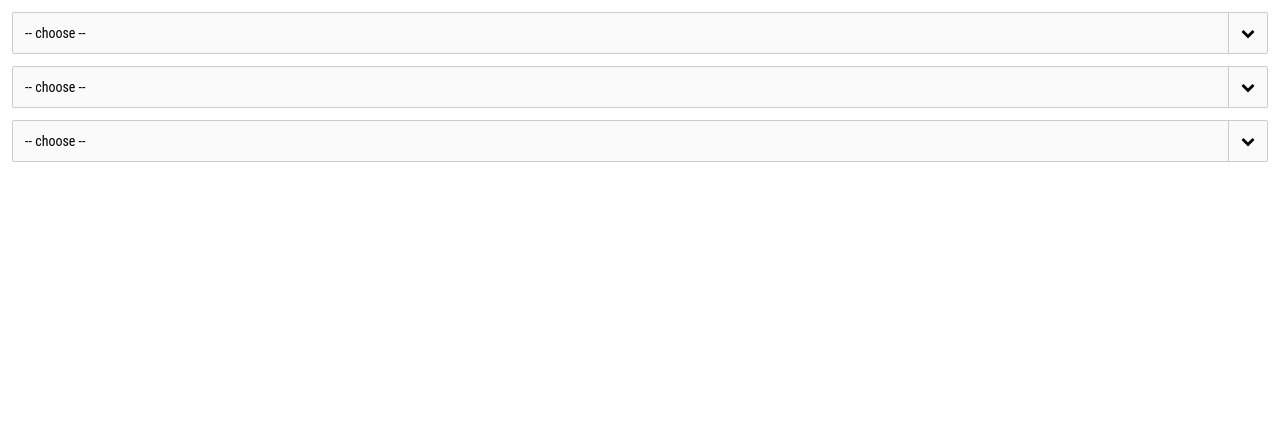
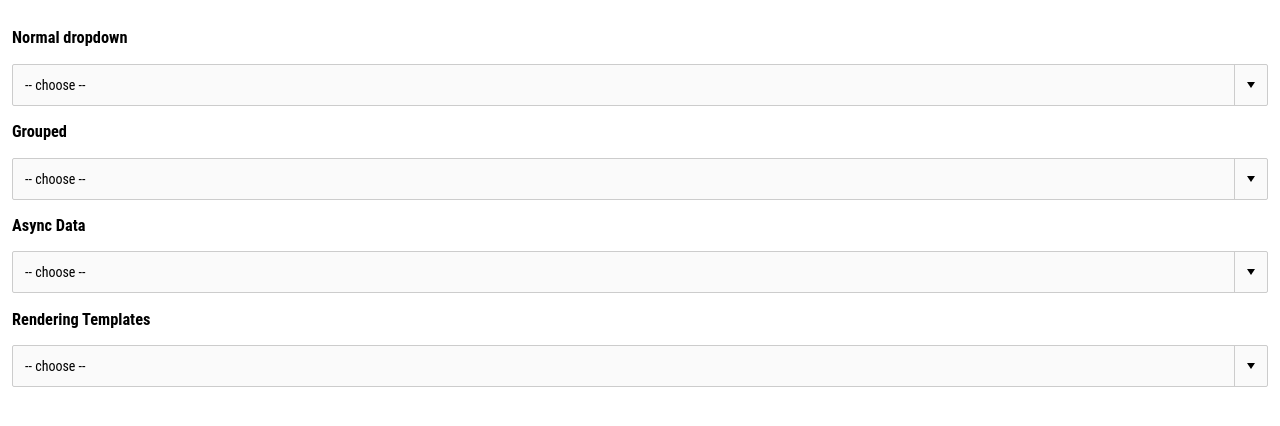
Before and after one commit to Phyrra/angular-ui-elements, an Angular app: page / in a window 1280 px wide. Shown: the top 426 px of the page. Built offline with nearby package versions, Linux system fonts and the light colour scheme.

Commit message:
improved templating, adapted readme

```diff
--- a/package.json
+++ b/package.json
@@ -3,12 +3,9 @@
 	"version": "0.0.0",
 	"license": "MIT",
 	"scripts": {
-		"ng": "ng",
 		"start": "ng serve",
 		"build": "ng build",
-		"test": "ng test",
-		"lint": "ng lint",
-		"e2e": "ng e2e"
+		"lint": "ng lint --type-check"
 	},
 	"private": true,
 	"dependencies": {
@@ -22,7 +19,6 @@
 		"@angular/platform-browser-dynamic": "^4.0.0",
 		"@angular/router": "^4.0.0",
 		"core-js": "^2.4.1",
-		"font-awesome": "^4.7.0",
 		"lodash": "^4.17.4",
 		"rxjs": "^5.1.0",
 		"zone.js": "^0.8.4"
--- a/src/app/bootstrap/components/app/masa-app.component.html
+++ b/src/app/bootstrap/components/app/masa-app.component.html
@@ -1,17 +1,43 @@
-<masa-dropdown [data]="someData" (onChange)="onValueSelected($event)" [search]="['name']" [noSearch]="0" placeholder="-- choose --">
-	<ng-template let-item="item">
-		{{ item.name }} ({{ item.id }}) - {{ item.idx }}
-	</ng-template>
-</masa-dropdown>
+<h3>Normal dropdown</h3>
 
-<masa-dropdown [data]="someGroupedData" (onChange)="onValueSelected($event)" [search]="['name']" [noSearch]="0" placeholder="-- choose --">
-	<ng-template let-item="item">
+<masa-dropdown [data]="someData" (onChange)="onValueSelected($event)" [search]="['name']" placeholder="-- choose --">
+	<ng-template #option let-item="item">
 		{{ item.name }} ({{ item.id }})
 	</ng-template>
 </masa-dropdown>
 
-<masa-dropdown [data]="someAsyncData" (onChange)="onValueSelected($event)" [search]="['name']" [noSearch]="0" placeholder="-- choose --">
-	<ng-template let-item="item">
+<h3>Grouped</h3>
+
+<masa-dropdown [data]="someGroupedData" (onChange)="onValueSelected($event)" [search]="['name']" placeholder="-- choose --">
+	<ng-template #option let-item="item">
 		{{ item.name }} ({{ item.id }})
 	</ng-template>
 </masa-dropdown>
+
+<h3>Async Data</h3>
+
+<masa-dropdown [data]="someAsyncData" (onChange)="onValueSelected($event)" [search]="['name']" placeholder="-- choose --">
+	<ng-template #option let-item="item">
+		{{ item.name }} ({{ item.id }})
+	</ng-template>
+</masa-dropdown>
+
+<h3>Rendering Templates</h3>
+
+<masa-dropdown [data]="someComplexData" placeholder="-- choose --">
+	<ng-template #display let-account="item">
+		<div class="account-description">
+			{{ account.accountName }}, {{ account.accountOwner }}
+		</div>
+		<div class="account-info">
+			<div>{{ account.accountNumber }}</div>
+			<div>{{ account.saldo | number }} CHF</div>
+		</div>
+	</ng-template>
+
+	<ng-template #option let-item="item">
+		<div class="number">{{ item.accountNumber }}</div>
+		<div class="name">{{ item.accountName }}</div>
+		<div class="saldo">{{ item.saldo | number }} CHF</div>
+	</ng-template>
+</masa-dropdown>
--- a/src/app/bootstrap/components/app/masa-app.component.scss
+++ b/src/app/bootstrap/components/app/masa-app.component.scss
@@ -11,4 +11,40 @@
 			margin-top: $default-margin;
 		}
 	}
+
+	masa-dropdown /deep/ {
+		.dropdown-display {
+			.account-description {
+				font-weight: bold;
+				font-size: 1.125rem;
+			}
+
+			.account-info {
+				display: flex;
+				justify-content: space-between;
+			}
+		}
+
+		.dropdown-option {
+			display: flex;
+
+			.number {
+				flex-basis: 0;
+				flex-grow: 1;
+			}
+
+			.name {
+				flex-basis: 0;
+				flex-grow: 2;
+				font-weight: bold;
+			}
+
+			.saldo {
+				flex-basis: 0;
+				flex-grow: 1;
+
+				text-align: right;
+			}
+		}
+	}
 }
--- a/src/app/bootstrap/components/app/masa-app.component.ts
+++ b/src/app/bootstrap/components/app/masa-app.component.ts
@@ -37,6 +37,34 @@ export class MasaAppComponent implements OnInit {
 		}]
 	}];
 
+	someComplexData: any[] = [{
+		title: 'Hans Muster',
+		items: [{
+			accountOwner: 'Hans Muster',
+			accountNumber: '520.184.004',
+			accountName: 'Erbschaft',
+			saldo: -215.66
+		}, {
+			accountOwner: 'Hans Muster',
+			accountNumber: '520.184.300',
+			accountName: 'Familie',
+			saldo: 13023
+		}]
+	}, {
+		title: 'Eva Loveless',
+		items: [{
+			accountOwner: 'Eva Loveless',
+			accountNumber: '123.456.001',
+			accountName: 'Hauptkonto',
+			saldo: 123235
+		}, {
+			accountOwner: 'Eva Loveless',
+			accountNumber: '123.456.002',
+			accountName: 'Zweitkonto',
+			saldo: 0
+		}]
+	}];
+
 	someAsyncData: any[];
 
 	ngOnInit(): void {
@@ -55,7 +83,7 @@ export class MasaAppComponent implements OnInit {
 		.subscribe(data => this.someAsyncData = data);
 	}
 
-	onValueSelected(item): void {
+	onValueSelected(item: any): void {
 		console.log(item);
 	}
 }
--- a/src/app/ui-elements/components/dropdown/masa-dropdown.component.html
+++ b/src/app/ui-elements/components/dropdown/masa-dropdown.component.html
@@ -2,7 +2,7 @@
 	<div class="dropdown-toggle" (click)="onToggle($event)">
 		<div class="dropdown-display">
 			<ng-container *ngIf="selectedItem">
-				<ng-template [ngOutletContext]="{ item: selectedItem }" [ngTemplateOutlet]="option"></ng-template>
+				<ng-template [ngOutletContext]="{ item: selectedItem }" [ngTemplateOutlet]="display || option"></ng-template>
 			</ng-container>
 
 			<ng-container *ngIf="!selectedItem">
@@ -11,7 +11,7 @@
 		</div>
 
 		<div class="dropdown-arrow">
-			<i class="fa fa-chevron-down"></i>
+			<div class="arrow-down"></div>
 		</div>
 	</div>
 
--- a/src/app/ui-elements/components/dropdown/masa-dropdown.component.scss
+++ b/src/app/ui-elements/components/dropdown/masa-dropdown.component.scss
@@ -42,6 +42,20 @@
 				border-left: $element-border;
 
 				padding: $default-padding;
+
+				display: flex;
+				align-items: center;
+				justify-content: center;
+
+				.arrow-down {
+					width: 0;
+					height: 0;
+
+					border-left: 4px solid transparent;
+					border-right: 4px solid transparent;
+
+					border-top: 6px solid $content-text-color;
+				}
 			}
 		}
 
--- a/src/app/ui-elements/components/dropdown/masa-dropdown.component.ts
+++ b/src/app/ui-elements/components/dropdown/masa-dropdown.component.ts
@@ -20,7 +20,9 @@ export class MasaDropdownComponent implements OnInit {
 	@Input() disabled: boolean;
 	@Output() onChange = new EventEmitter<any>();
 
-	@ContentChild(TemplateRef) option;
+	@ContentChild(TemplateRef) template;
+	@ContentChild('option', { read: TemplateRef }) option;
+	@ContentChild('display', { read: TemplateRef }) display;
 
 	isOpen: boolean = false;
 	selectedItem: any;
--- a/src/scss/styles.scss
+++ b/src/scss/styles.scss
@@ -12,7 +12,3 @@ html, body {
 * {
   box-sizing: border-box;
 }
-
-// import related stylesheets
-
-@import "~font-awesome/css/font-awesome.min.css";
```
Also changed, not shown: .angular-cli.json, 1 other file (tests, documents, lock files or other folders).
